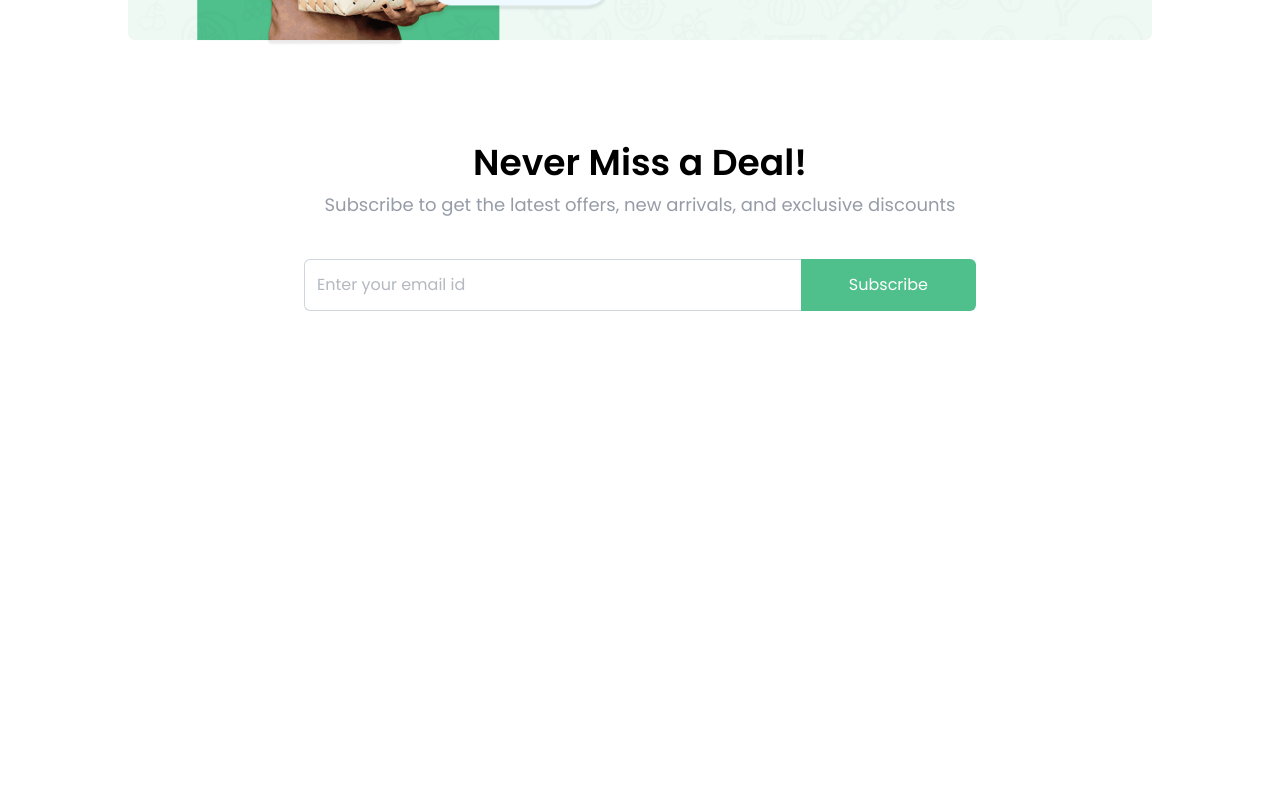
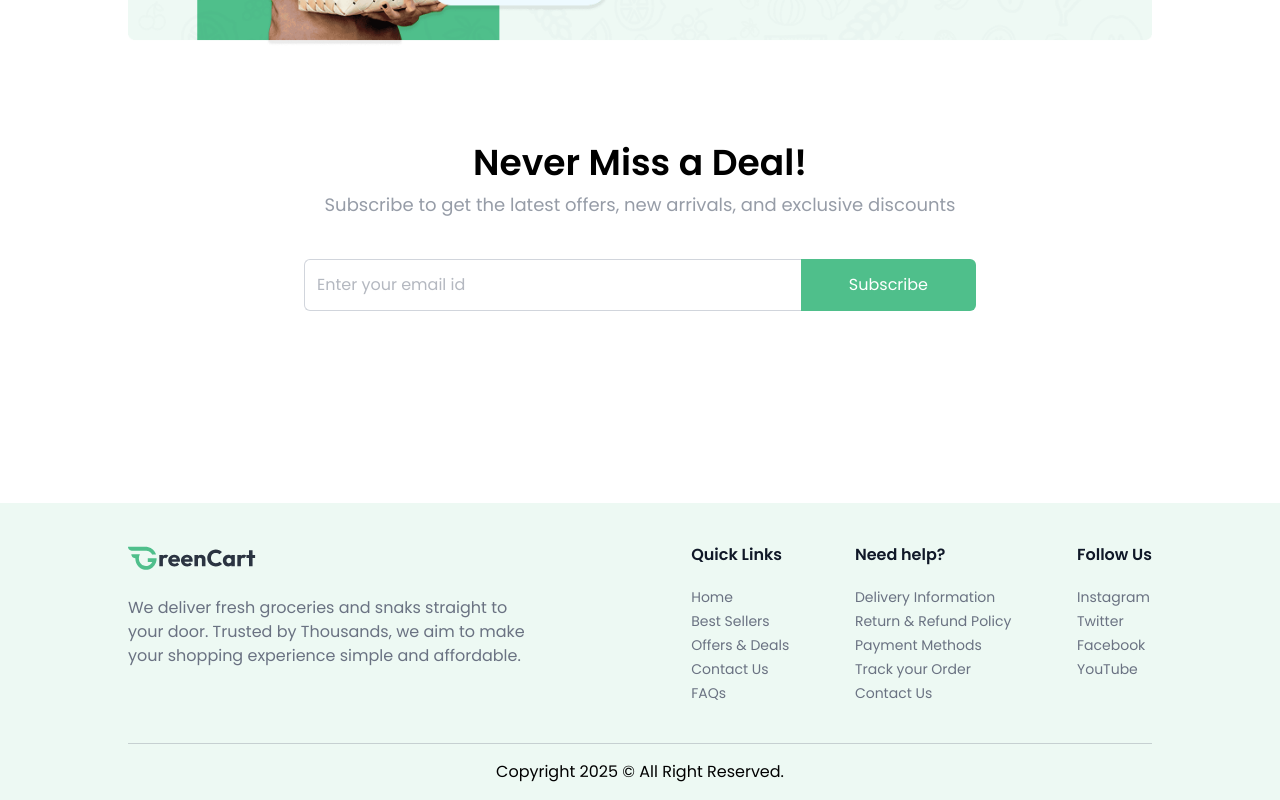
Before and after one commit to Ravichandra1816/Grocery, a React (Vite) app in the folder frontend/: page / in a window 1280 px wide. Shown: the part 1635-2435 px from the top of the page. Before the commit the page ends 2042 px from the top, so only its background shows below. Built offline with nearby package versions, Linux system fonts and the light colour scheme.

Commit message:
footer componet is complete

```diff
--- a/frontend/src/App.jsx
+++ b/frontend/src/App.jsx
@@ -3,6 +3,7 @@
 import { Route, Routes, useLocation } from "react-router-dom";
 import Home from "./Pages/Home";
 import { Toaster } from "react-hot-toast";
+import Footer from "./Components/Footer";
 const App = () => {
   const isSellerPath = useLocation().pathname.includes("seller");
   return (
@@ -17,6 +18,7 @@
           <Route path="/" element={<Home />} />
         </Routes>
       </div>
+      {!isSellerPath && <Footer />}
     </div>
   );
 };
--- /dev/null
+++ b/frontend/src/Components/Footer.jsx
@@ -0,0 +1,41 @@
+import { assets, footerLinks } from "../assets/assets";
+
+const Footer = () => {
+  return (
+    <div className="px-6 md:px-16 lg:px-24 xl:px-32 mt-24 bg-primary/10">
+      <div className="flex flex-col md:flex-row items-start justify-between gap-10 py-10 border-b border-gray-500/30 text-gray-500">
+        <div>
+          <img className="w-34 md:w-32" src={assets.logo} alt="logo" />
+          <p className="max-w-[410px] mt-6">
+            We deliver fresh groceries and snaks straight to your door. Trusted
+            by Thousands, we aim to make your shopping experience simple and
+            affordable.
+          </p>
+        </div>
+        <div className="flex flex-wrap justify-between w-full md:w-[45%] gap-5">
+          {footerLinks.map((section, index) => (
+            <div key={index}>
+              <h3 className="font-semibold text-base text-gray-900 md:mb-5 mb-2">
+                {section.title}
+              </h3>
+              <ul className="text-sm space-y-1">
+                {section.links.map((link, i) => (
+                  <li key={i}>
+                    <a href={link.url} className="hover:underline transition">
+                      {link.text}
+                    </a>
+                  </li>
+                ))}
+              </ul>
+            </div>
+          ))}
+        </div>
+      </div>
+      <p className="py-4 text-center text-sm md:text-base">
+        Copyright {new Date().getFullYear()} © All Right Reserved.
+      </p>
+    </div>
+  );
+};
+
+export default Footer;
```
